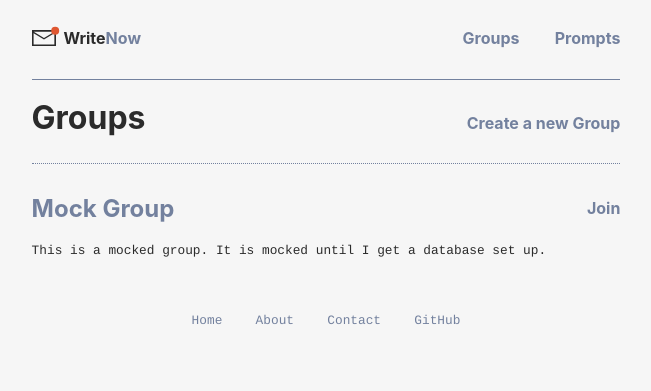
After one commit to allanlasser/writenow, a Flask app: template templates/group/list.html in a window 1280 px wide. The commit adds this page. Shown: the top 391 px of the page, without its empty margins (314-965 px from the left). Run offline with Flask 2, Linux system fonts and the light colour scheme; the template is opened without the code that fills it, so the values that code supplies are empty.

Commit message:
updates styles and adds new templates

```diff
--- a/static/style.css
+++ b/static/style.css
@@ -4,7 +4,9 @@
 }
 
 body {
-    margin-bottom: 0;
+    max-width: 40em;
+    margin: 0 auto 1.6em;
+    padding: 1.6em;
     font-family: "Courier Prime", "Courier", monospace;
     font-size: 16px;
     line-height: 1.6em;
@@ -20,12 +22,6 @@ body {
 }
 
 .cover {
-    min-width: 100vw;
-    min-height: 100vh;
-    display: flex;
-    flex-direction: column;
-    justify-content: center;
-    align-items: center;
     margin-bottom: 0;
     padding: 1.6em;
     text-align: center;
@@ -39,12 +35,15 @@ body {
 
 h1, h2, .sans, .logo {
     font-family: -apple-system, BlinkMacSystemFont, "Roboto", "Droid Sans", "Helvetica Neue", Helvetica, Arial, sans-serif;
+    font-weight: bold;
 }
 
 .logo {
+    margin-bottom: 0;
     font-size: 16px;
     line-height: 1.6em;
     font-weight: bold;
+
 }
 
 .logo svg {
@@ -61,10 +60,6 @@ h1 {
     font-size: 2em;
     font-family: -apple-system, BlinkMacSystemFont, "Roboto", "Droid Sans", "Helvetica Neue", Helvetica, Arial, sans-serif;
     margin-bottom: 1em;
-}
-
-.cover p {
-    max-width: 24em;
 }
 
 a {
@@ -84,12 +79,6 @@ a:hover {
 #icon-badge {
     fill: #DF5731;
     transition: fill .1s linear;
-}
-
-form {
-    border: 1px solid;
-    padding: 1.6em;
-    background: #FFFFFF;
 }
 
 label {
@@ -113,20 +102,26 @@ button {
     color: #FFFFFF;
 }
 
-header {
-    padding: 1em;
-    text-align: center;
+nav {
+    display: flex;
+    justify-content: space-between;
+    border-bottom: 1px solid #73819E;
+}
+
+nav ul {
+    padding-left: 0;
+    list-style: none;
+}
+
+nav li {
+    display: inline-block;
+    margin-bottom: 0;
+    padding-left: 1.6em;
 }
 
 footer {
     text-align: center;
     font-size: .8em;
-}
-
-footer p {
-    max-width: 100%;
-    margin-bottom: 0;
-    text-align: center;
 }
 
 footer ul {
@@ -140,12 +135,43 @@ footer li {
     padding: 1em;
 }
 
-article.about {
-    max-width: 40em;
-    padding: 1em;
-    margin: 0 auto;
+article, section, form {
+    margin: 0 auto 1.6em;
 }
 
-article.about h1 {
-    padding-bottom: 1em;
+form {
+    border: 1px solid;
+    padding: 1.6em;
+    background: #FFFFFF;
+}
+
+article header, section header {
+    display: flex;
+    justify-content: space-between;
+    align-items: baseline;
+    margin-bottom: 2em;
     border-bottom: 1px dotted #73819E;
+}
+
+.group-links {
+    display: flex;
+    justify-content: space-between;
+    margin-bottom: 1em;
+}
+
+.group-links a, .group-links h2 {
+    margin-bottom: 0;
+}
+
+.group-description {
+    font-size: .8em;
+}
+
+.list ul {
+    list-style: none;
+    padding-left: 0;
+}
+
+.list li {
+    margin-bottom: 2em;
+}
--- a/templates/about.html
+++ b/templates/about.html
@@ -6,7 +6,9 @@
 
 {% block body %}
 <article class="about">
-    <h1>About</h1>
+    <header>
+        <h1>About</h1>
+    </header>
     <p>
         I like newsletters.
         I like that they&#8217;re emails.
--- /dev/null
+++ b/templates/group/list.html
@@ -0,0 +1,23 @@
+{% extends "layout.html" %}
+
+{% block title %}
+<title>WriteNow Groups</title>
+{% endblock %}
+
+{% block body %}
+<section class="group list">
+    <header>
+        <h1>Groups</h1>
+        <a class="sans" href="{{ url_for('group_create') }}" title="Create a new Group">Create a new Group</a>
+    </header>
+    <ul>
+        <li>
+            <div class="group-links">
+                <h2><a class="group-name sans" href="{{ url_for('group_detail', group_id=1) }}">Mock Group</a></h2>
+                <a class="group-join sans" href="{{ url_for('group_join', group_id=1) }}">Join</a>
+            </div>
+            <p class="group-description">This is a mocked group. It is mocked until I get a database set up.</p>
+        </li>
+    </ul>
+</section>
+{% endblock %}
--- a/templates/layout.html
+++ b/templates/layout.html
@@ -8,8 +8,8 @@
     {% block author %}<meta author="Allan Lasser" />{% endblock %}
 </head>
 <body>
-    <header>
-        <a href="index.html" title="WriteNow homepage" class="logo">
+    <nav>
+        <a href="{{ url_for('index') }}" title="WriteNow homepage" class="logo">
             <svg width="28px" height="20px" viewBox="0 0 350 250">
                 <title>WriteNow</title>
                 <desc>The WriteNow icon is an envelope marked with an unread badge.</desc>
@@ -18,13 +18,15 @@
             </svg>
             <span class="write">Write</span><span class="now">Now</span>
         </a>
-    </header>
+        <ul class="sections">
+            <li class="group section"><a class="sans" href="{{ url_for('group_list') }}">Groups</a></li>
+            <li class="prompt section"><a class="sans" href="{{ url_for('prompt_list') }}">Prompts</a></li>
+    </nav>
     {% block body %}{% endblock %}
     <footer>
-        <p>Made by <a href="http://www.allanlasser.com">Allan Lasser</p>
         <ul>
-            <li><a href="/">Home</a></li>
-            <li><a href="/about">About</a></li>
+            <li><a href="{{ url_for('index') }}">Home</a></li>
+            <li><a href="{{ url_for('about') }}">About</a></li>
             <li><a href="mailto:Allan Lasser <lasser.allan+writenow@gmail.com>">Contact</a></li>
             <li><a href="https://github.com/allanlasser/writenow">GitHub</a></li>
         </ul>
```
Also changed, not shown: templates/group/create.html (added, +18 -0 lines), templates/group/detail.html (added, +14 -0 lines), templates/prompt/list.html (added, +25 -0 lines).
